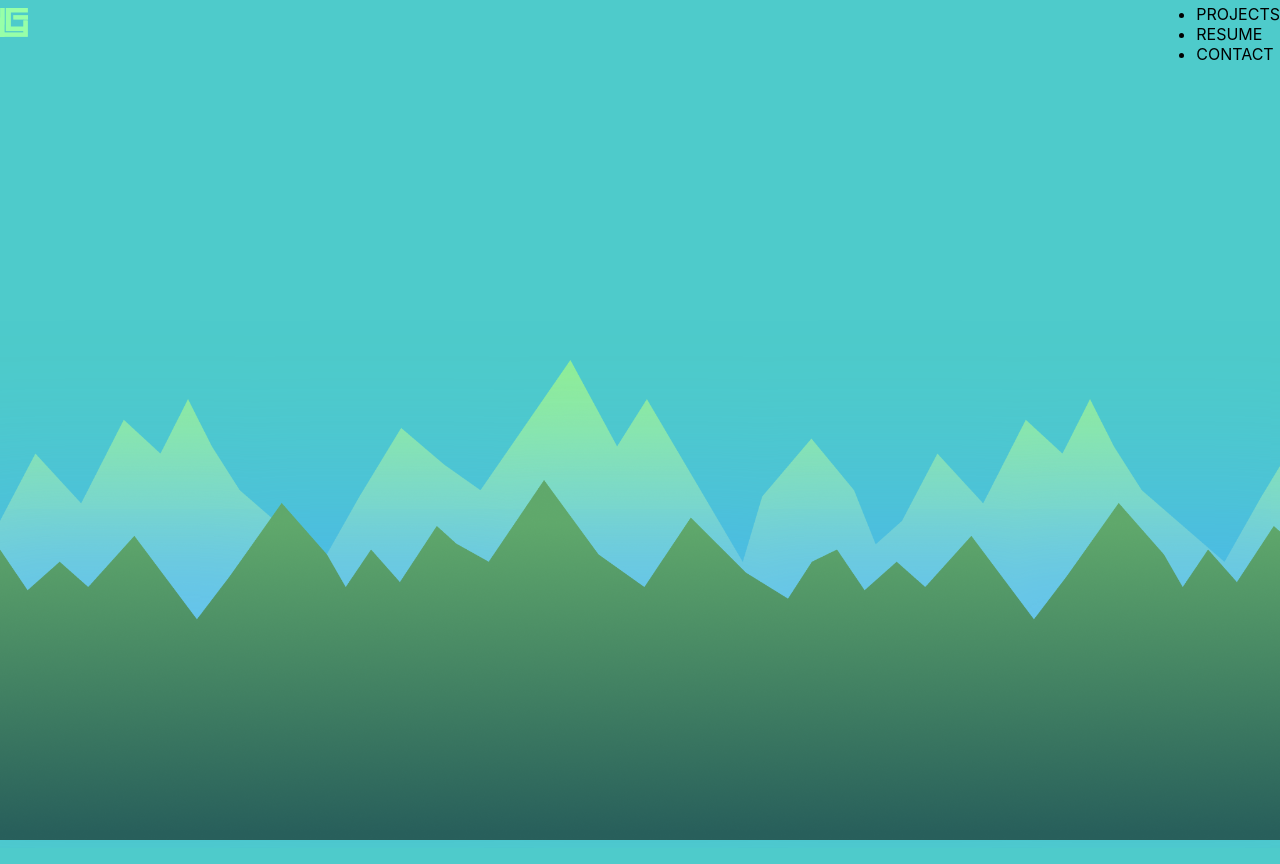
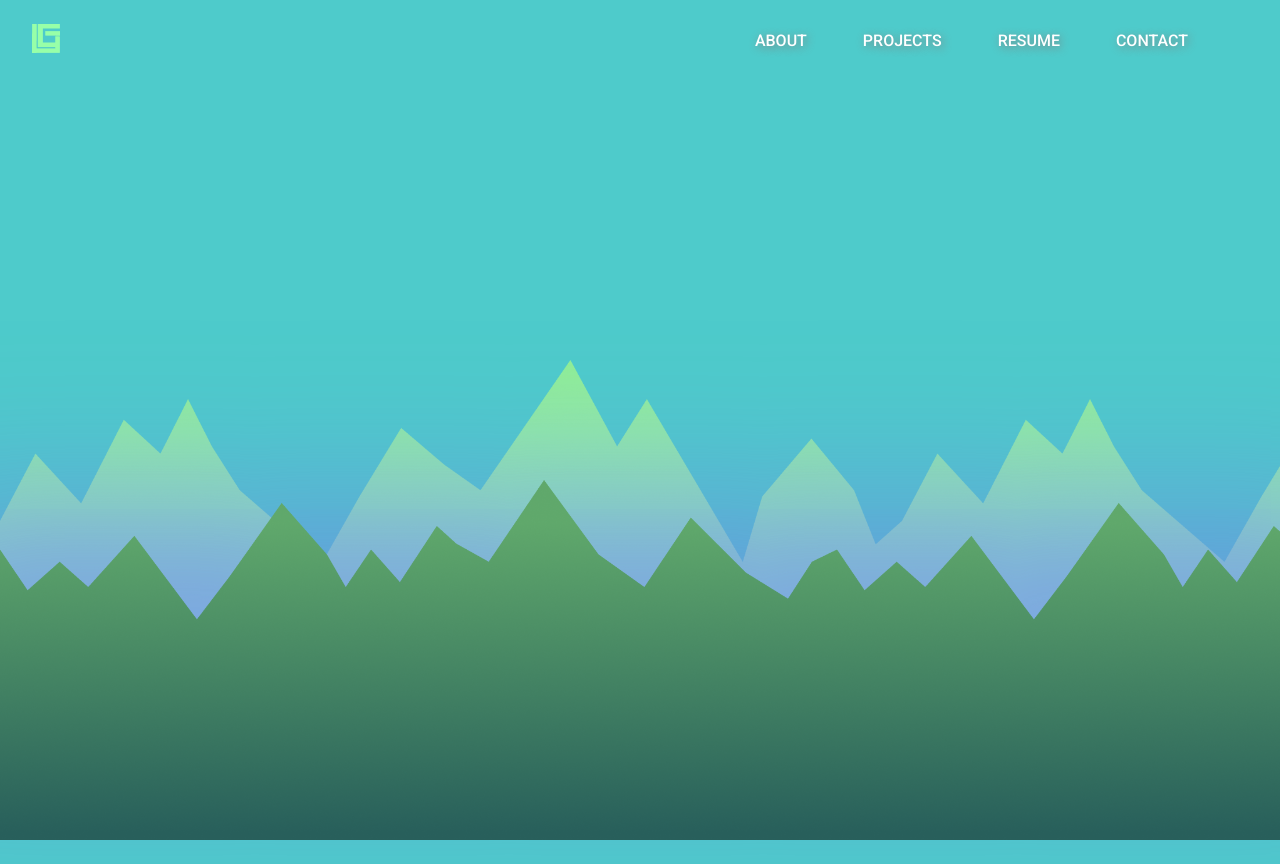
Before and after one commit to Jhinger/website, a JavaScript app: page / in a window 1280 px wide. Built offline with nearby package versions, Linux system fonts and the light colour scheme; the HTML template or start-up script is replaced by a standard one.

Commit message:
More Animation stuff

```diff
--- a/public/index.html
+++ b/public/index.html
@@ -13,7 +13,7 @@
     <link rel="manifest" href="%PUBLIC_URL%/manifest.json" />
     <link rel="preconnect" href="https://fonts.googleapis.com">
     <link rel="preconnect" href="https://fonts.gstatic.com" crossorigin>
-    <link href="https://fonts.googleapis.com/css2?family=Roboto:wght@100;300;400;500&display=swap" rel="stylesheet">
+    <link href="https://fonts.googleapis.com/css2?family=Roboto:wght@100;300;400;500;700;900&display=swap" rel="stylesheet">
     <title>Gurshan Jhinger</title>
   </head>
   <body>
--- a/src/components/Nav.js
+++ b/src/components/Nav.js
@@ -4,15 +4,15 @@ import Logo from '../static/GJLogo.png'
 const Nav = () => {
     return (
         <div className={styles.container}>
-            <div>
+            <div className={styles.logo}>
                 <img src={Logo} alt="GJ" />
             </div>
             <div>
-                <ul>
-                    <li>ABOUT</li>
-                    <li>PROJECTS</li>
-                    <li>RESUME</li>
-                    <li>CONTACT</li>
+                <ul className={styles.list}>
+                    <li className={styles.link}>ABOUT</li>
+                    <li className={styles.link}>PROJECTS</li>
+                    <li className={styles.link}>RESUME</li>
+                    <li className={styles.link}>CONTACT</li>
                 </ul>
             </div>
         </div>
--- a/src/index.css
+++ b/src/index.css
@@ -1,6 +1,6 @@
 body {
   margin: 0;
-  font-family: -apple-system, BlinkMacSystemFont, 'Segoe UI', 'Roboto', 'Oxygen',
+  font-family: 'Roboto', -apple-system, BlinkMacSystemFont, 'Segoe UI', 'Oxygen',
     'Ubuntu', 'Cantarell', 'Fira Sans', 'Droid Sans', 'Helvetica Neue',
     sans-serif;
   -webkit-font-smoothing: antialiased;
@@ -11,6 +11,10 @@ body {
   overflow: hidden;
 }
 
+html {
+  scroll-behavior: smooth;
+}
+
 code {
   font-family: source-code-pro, Menlo, Monaco, Consolas, 'Courier New',
     monospace;
--- a/src/styles/introduction.module.css
+++ b/src/styles/introduction.module.css
@@ -37,7 +37,7 @@
     left: 0;
     bottom: 10rem;
     -webkit-animation: glow linear 1s infinite;
-    animation: glow linear 4s infinite;
+    animation: glow linear 3s infinite;
 }
 
 /* Mobile */
--- a/src/styles/nav.module.css
+++ b/src/styles/nav.module.css
@@ -2,8 +2,47 @@
 .container {
     width: 100%;
     height: 3rem;
+    margin: 1rem 0 0 0;
     display: flex;
     flex-direction: row;
     justify-content: space-between;
     align-items: center;
+    animation: loadDrop 1s ease-out 0.5s 1;
 }
+
+.logo {
+    margin: 0 0 0 2rem;
+}
+
+.list {
+    display: flex;
+    flex-direction: row;
+    margin: 0 4rem 0 0;
+    font-size: 1rem;
+    font-weight: 500;
+    color: white;
+}
+
+.link {
+    list-style: none;
+    margin: 0 1.75rem 0 1.75rem;
+    cursor: pointer;
+    text-shadow: 2px 2px 10px gray;
+}
+
+.link:hover {
+    font-weight: 700;
+    transition: 0.5s;
+    text-shadow: 2px 2px 5px #07FF00;
+}
+
+@keyframes loadDrop {
+    0% {
+        transform: translateY(-10px);
+        opacity: 0;
+    }
+      100% {
+        opacity: 1;
+        transform: translateY(0px);
+    }
+}
```
